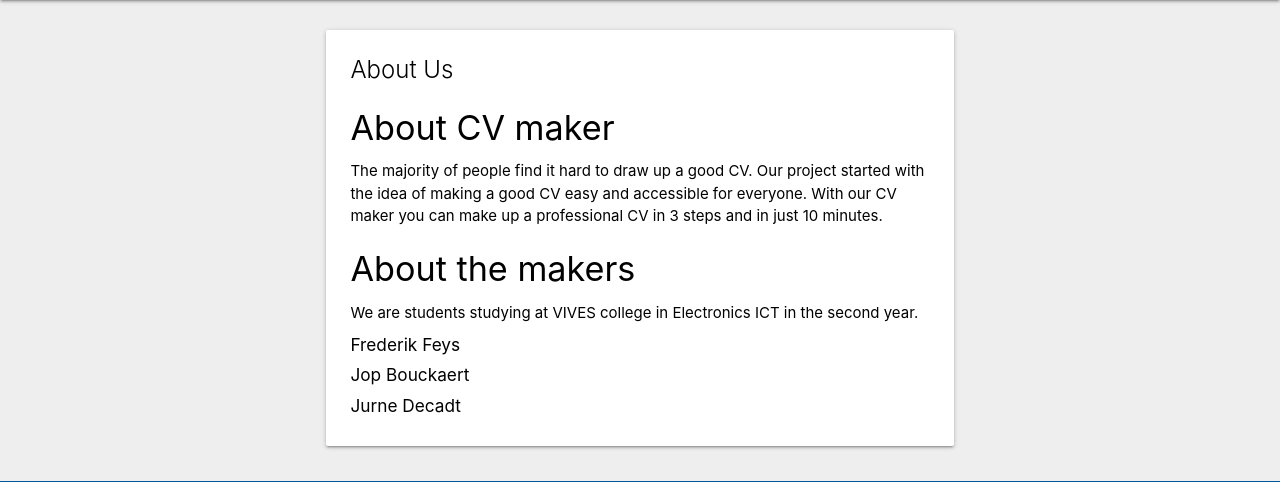
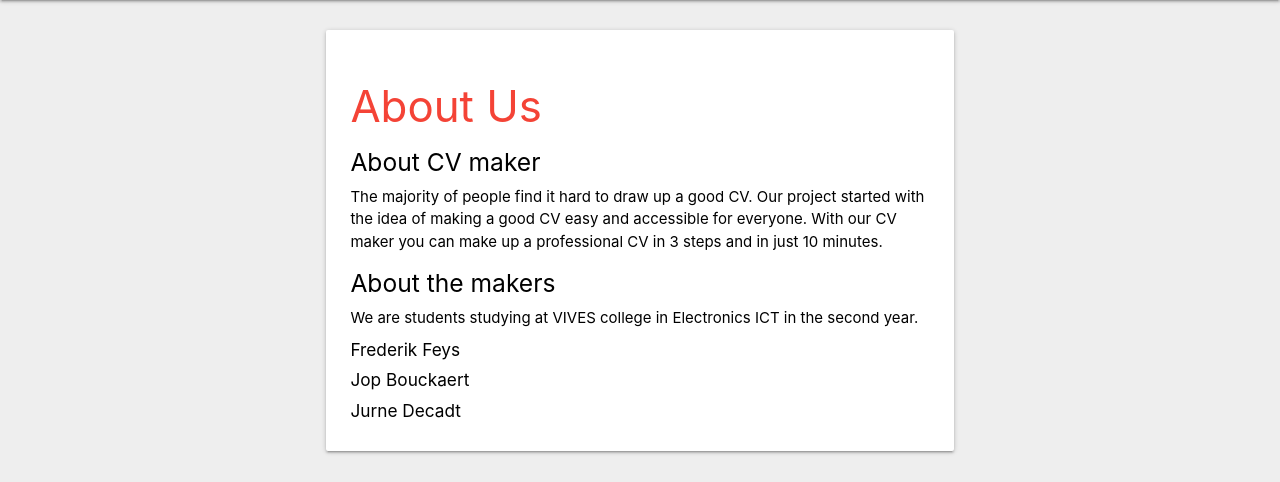
Before and after one commit to vives-webapplications-2018/vue-project-cv-maker-jfj, a PHP site: page /templates/aboutus.phtml in a window 1280 px wide. Shown: the part 64-546 px from the top of the page. Run offline with PHP 8.4, Linux system fonts and the light colour scheme.

Commit message:
Changed styling text

```diff
--- a/templates/aboutus.phtml
+++ b/templates/aboutus.phtml
@@ -31,13 +31,13 @@
             <div class="row">
                 <div class="card white">
                     <div class="card-content black-text">
-                    <span class="card-title">About Us</span>
+                    <span class="card-title red-text"><h3>About Us</h3></span>
                     <p>
-                    <h4>About CV maker</h4>
+                    <h5>About CV maker</h5>
                     The majority of people find it hard to draw up a good CV.
                     Our project started with the idea of making a good CV easy and accessible for everyone.
                     With our CV maker you can make up a professional CV in 3 steps and in just 10 minutes.
-                    <h4>About the makers</h4>
+                    <h5>About the makers</h5>
                     We are students studying at VIVES college in Electronics ICT in the second year.
                     <h6>Frederik Feys</h6>
                     <h6>Jop Bouckaert</h6>
```
